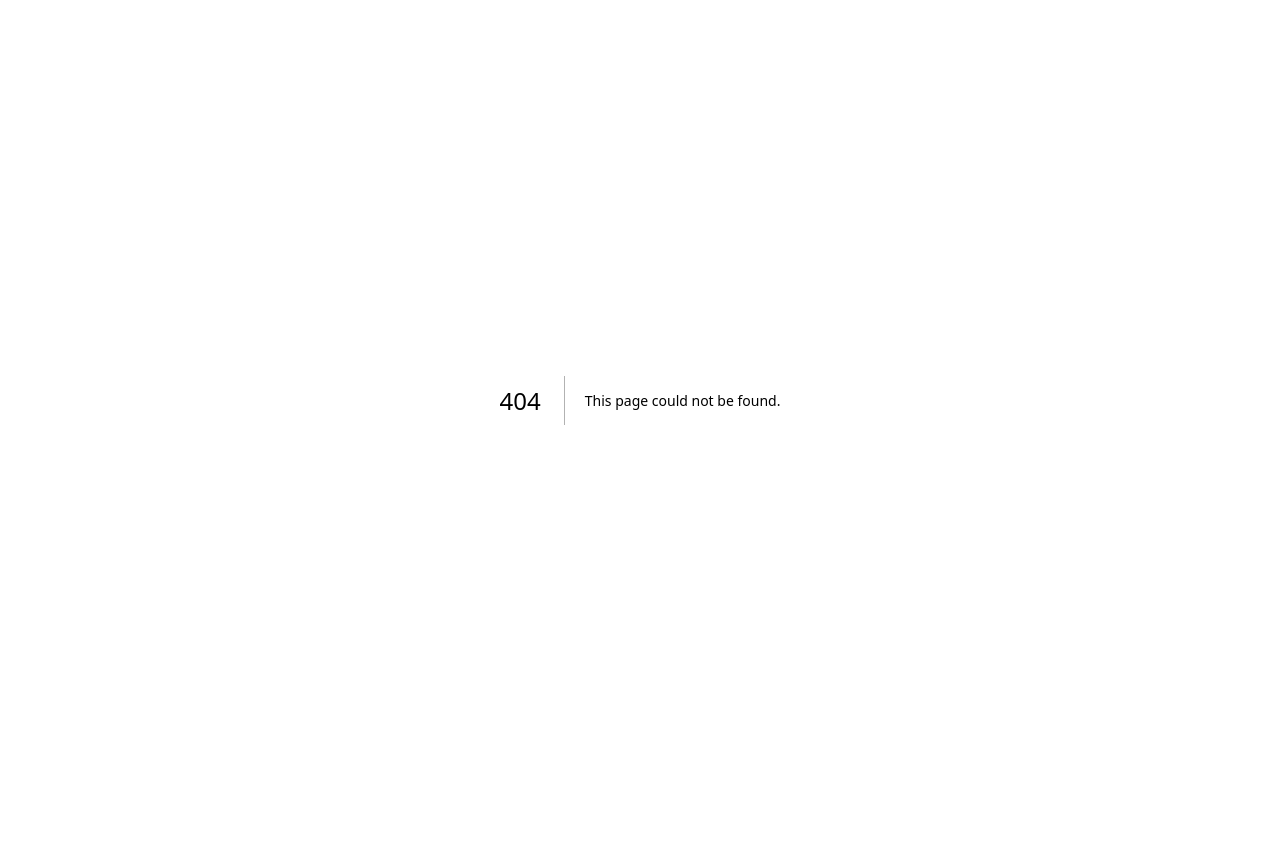
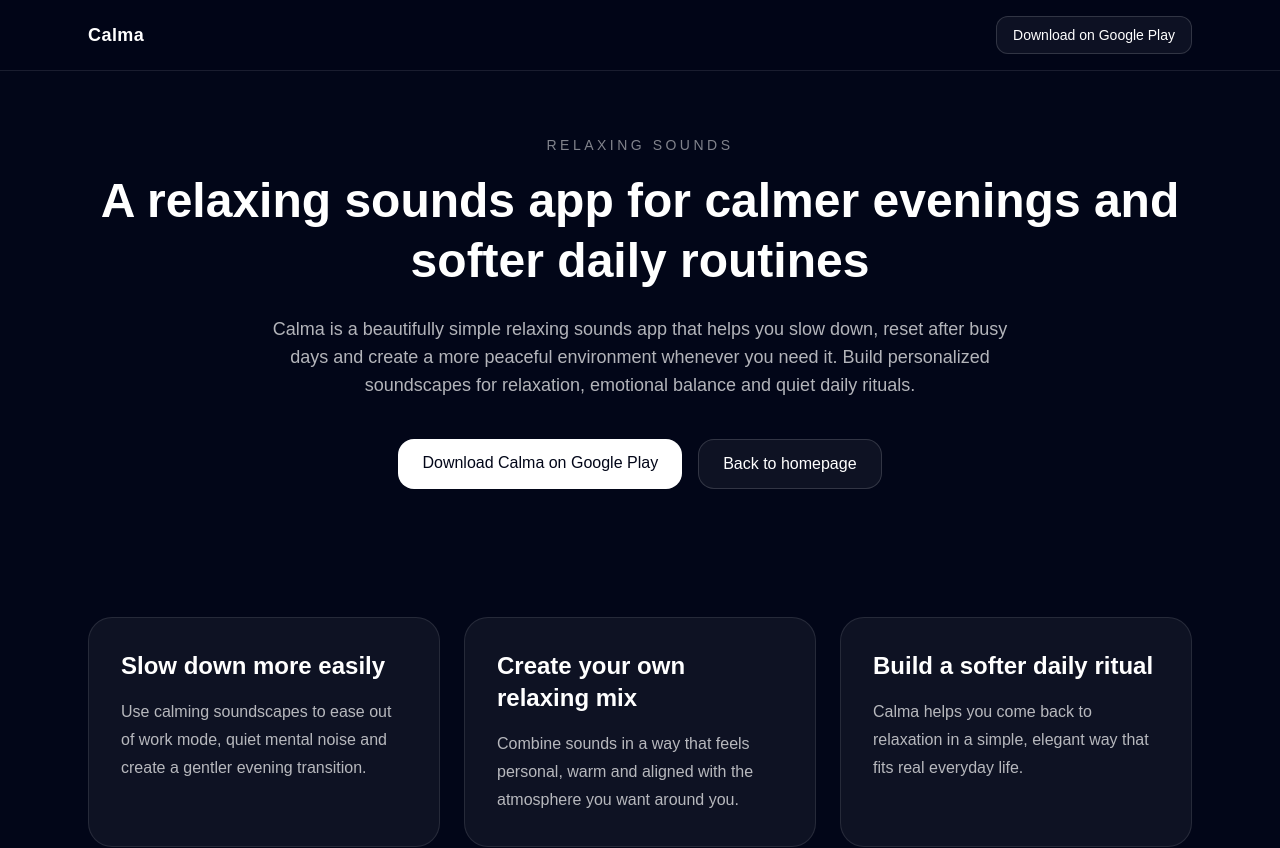
Before and after one commit to mattkoz0/calmasounds, a Next.js app: page /relaxing-sounds in a window 1280 px wide. Before the commit this address had no page. Shown: the top 848 px of the page. Before the commit the page ends 800 px from the top, so only its background shows below. Built offline with nearby package versions, Linux system fonts and the light colour scheme.

Commit message:
Add relaxing sounds page to sitemap and homepage links

```diff
--- a/app/page.tsx
+++ b/app/page.tsx
@@ -371,6 +371,15 @@
               Explore our sleep sounds app page
             </a>
           </p>
+          <p className="mt-3 text-sm text-white/60">
+            Want something softer for daily unwind?{" "}
+            <a
+              href="/relaxing-sounds"
+              className="text-white underline underline-offset-4 transition hover:text-white/80"
+            >
+              Explore our relaxing sounds page
+            </a>
+          </p>
         </div>
       </section>
     </main>
--- /dev/null
+++ b/app/relaxing-sounds/page.tsx
@@ -0,0 +1,232 @@
+import type { Metadata } from "next";
+import Image from "next/image";
+
+export const metadata: Metadata = {
+  title: "Relaxing Sounds App | Calma",
+  description:
+    "Discover Calma, a beautifully simple relaxing sounds app for calmer evenings, peaceful routines and personalized soundscapes.",
+  keywords: [
+    "relaxing sounds app",
+    "relaxation sounds",
+    "calming sounds app",
+    "relaxing ambient sounds",
+    "calma relaxing sounds",
+  ],
+  alternates: {
+    canonical: "https://www.calmasounds.com/relaxing-sounds",
+  },
+  openGraph: {
+    title: "Relaxing Sounds App | Calma",
+    description:
+      "Discover a beautifully simple relaxing sounds app for calmer evenings and peaceful daily routines.",
+    url: "https://www.calmasounds.com/relaxing-sounds",
+    siteName: "Calma",
+    locale: "en_US",
+    type: "website",
+  },
+  twitter: {
+    card: "summary_large_image",
+    title: "Relaxing Sounds App | Calma",
+    description:
+      "Discover a beautifully simple relaxing sounds app for calmer evenings and peaceful daily routines.",
+  },
+};
+
+export default function RelaxingSoundsPage() {
+  return (
+    <main className="min-h-screen bg-slate-950 text-white">
+      <header className="border-b border-white/10 bg-slate-950/80 backdrop-blur">
+        <div className="mx-auto flex max-w-6xl items-center justify-between px-6 py-4">
+          <a href="/" className="text-lg font-semibold tracking-wide">
+            Calma
+          </a>
+
+          <a
+            href="https://play.google.com/store/apps/details?id=pl.mitysoft.calma"
+            target="_blank"
+            rel="noopener noreferrer"
+            className="rounded-xl border border-white/15 bg-white/5 px-4 py-2 text-sm font-medium transition hover:bg-white/10"
+          >
+            Download on Google Play
+          </a>
+        </div>
+      </header>
+
+      <section className="mx-auto max-w-6xl px-6 py-16 text-center">
+        <p className="text-sm uppercase tracking-[0.25em] text-white/50">
+          Relaxing sounds
+        </p>
+        <h1 className="mt-4 text-4xl font-bold leading-tight sm:text-5xl">
+          A relaxing sounds app for calmer evenings and softer daily routines
+        </h1>
+        <p className="mx-auto mt-6 max-w-3xl text-base leading-7 text-white/70 sm:text-lg">
+          Calma is a beautifully simple relaxing sounds app that helps you slow
+          down, reset after busy days and create a more peaceful environment
+          whenever you need it. Build personalized soundscapes for relaxation,
+          emotional balance and quiet daily rituals.
+        </p>
+
+        <div className="mt-10 flex flex-col justify-center gap-4 sm:flex-row">
+          <a
+            href="https://play.google.com/store/apps/details?id=pl.mitysoft.calma"
+            target="_blank"
+            rel="noopener noreferrer"
+            className="rounded-2xl bg-white px-6 py-3 font-medium text-slate-950 transition hover:scale-[1.02]"
+          >
+            Download Calma on Google Play
+          </a>
+
+          <a
+            href="/"
+            className="rounded-2xl border border-white/15 bg-white/5 px-6 py-3 font-medium text-white transition hover:bg-white/10"
+          >
+            Back to homepage
+          </a>
+        </div>
+      </section>
+
+      <section className="mx-auto max-w-6xl px-6 py-16">
+        <div className="grid gap-6 md:grid-cols-3">
+          <div className="rounded-3xl border border-white/10 bg-white/5 p-8">
+            <h2 className="text-2xl font-semibold">Slow down more easily</h2>
+            <p className="mt-4 leading-7 text-white/70">
+              Use calming soundscapes to ease out of work mode, quiet mental
+              noise and create a gentler evening transition.
+            </p>
+          </div>
+
+          <div className="rounded-3xl border border-white/10 bg-white/5 p-8">
+            <h2 className="text-2xl font-semibold">Create your own relaxing mix</h2>
+            <p className="mt-4 leading-7 text-white/70">
+              Combine sounds in a way that feels personal, warm and aligned with
+              the atmosphere you want around you.
+            </p>
+          </div>
+
+          <div className="rounded-3xl border border-white/10 bg-white/5 p-8">
+            <h2 className="text-2xl font-semibold">Build a softer daily ritual</h2>
+            <p className="mt-4 leading-7 text-white/70">
+              Calma helps you come back to relaxation in a simple, elegant way
+              that fits real everyday life.
+            </p>
+          </div>
+        </div>
+      </section>
+
+      <section className="mx-auto max-w-6xl px-6 py-16">
+        <div className="mb-12 text-center">
+          <p className="text-sm uppercase tracking-[0.25em] text-white/50">
+            App preview
+          </p>
+          <h2 className="mt-4 text-3xl font-semibold sm:text-4xl">
+            See the relaxing side of Calma
+          </h2>
+        </div>
+
+        <div className="grid gap-6 sm:grid-cols-2 lg:grid-cols-4">
+          <div className="overflow-hidden rounded-3xl border border-white/10 bg-white/5 p-3">
+            <Image
+              src="/screenshots/1_en.png"
+              alt="Calma relaxing sounds screenshot 1"
+              width={720}
+              height={1600}
+              className="h-auto w-full rounded-2xl"
+            />
+          </div>
+
+          <div className="overflow-hidden rounded-3xl border border-white/10 bg-white/5 p-3">
+            <Image
+              src="/screenshots/2_en.png"
+              alt="Calma relaxing sounds screenshot 2"
+              width={720}
+              height={1600}
+              className="h-auto w-full rounded-2xl"
+            />
+          </div>
+
+          <div className="overflow-hidden rounded-3xl border border-white/10 bg-white/5 p-3">
+            <Image
+              src="/screenshots/3_en.png"
+              alt="Calma relaxing sounds screenshot 3"
+              width={720}
+              height={1600}
+              className="h-auto w-full rounded-2xl"
+            />
+          </div>
+
+          <div className="overflow-hidden rounded-3xl border border-white/10 bg-white/5 p-3">
+            <Image
+              src="/screenshots/4_en.png"
+              alt="Calma relaxing sounds screenshot 4"
+              width={720}
+              height={1600}
+              className="h-auto w-full rounded-2xl"
+            />
+          </div>
+        </div>
+      </section>
+
+      <section className="mx-auto max-w-5xl px-6 py-16">
+        <div className="mb-12 text-center">
+          <p className="text-sm uppercase tracking-[0.25em] text-white/50">FAQ</p>
+          <h2 className="mt-4 text-3xl font-semibold sm:text-4xl">
+            Relaxing sounds app FAQ
+          </h2>
+        </div>
+
+        <div className="space-y-6">
+          <div className="rounded-3xl border border-white/10 bg-white/5 p-8">
+            <h3 className="text-xl font-semibold">
+              What is a relaxing sounds app?
+            </h3>
+            <p className="mt-3 leading-7 text-white/70">
+              A relaxing sounds app helps you play calming audio that supports
+              unwinding, emotional reset and more peaceful routines.
+            </p>
+          </div>
+
+          <div className="rounded-3xl border border-white/10 bg-white/5 p-8">
+            <h3 className="text-xl font-semibold">
+              When can I use Calma for relaxation?
+            </h3>
+            <p className="mt-3 leading-7 text-white/70">
+              You can use Calma after work, during evening wind-down, while
+              reading, resting or anytime you want a softer background around you.
+            </p>
+          </div>
+
+          <div className="rounded-3xl border border-white/10 bg-white/5 p-8">
+            <h3 className="text-xl font-semibold">
+              Can I personalize the relaxing sounds?
+            </h3>
+            <p className="mt-3 leading-7 text-white/70">
+              Yes. Calma is designed around creating your own personalized
+              relaxing soundscape instead of relying on only one fixed track.
+            </p>
+          </div>
+        </div>
+      </section>
+
+      <section className="mx-auto max-w-4xl px-6 py-16 text-center">
+        <div className="rounded-3xl border border-white/10 bg-gradient-to-br from-white/10 to-white/5 p-10 shadow-2xl shadow-black/20 sm:p-12">
+          <h2 className="text-3xl font-semibold sm:text-4xl">
+            Try Calma for calmer daily moments
+          </h2>
+          <p className="mt-4 leading-7 text-white/70">
+            Download Calma on Google Play and create a more peaceful atmosphere
+            with personalized relaxing sounds.
+          </p>
+
+          <a
+            href="https://play.google.com/store/apps/details?id=pl.mitysoft.calma"
+            target="_blank"
+            rel="noopener noreferrer"
+            className="mt-8 inline-block rounded-2xl bg-white px-6 py-3 font-medium text-slate-950 transition hover:scale-[1.02]"
+          >
+            Download on Google Play
+          </a>
+        </div>
+      </section>
+    </main>
+  );
+}
--- a/app/sitemap.ts
+++ b/app/sitemap.ts
@@ -14,5 +14,11 @@
       changeFrequency: "weekly",
       priority: 0.8,
     },
+    {
+      url: "https://www.calmasounds.com/relaxing-sounds",
+      lastModified: new Date(),
+      changeFrequency: "weekly",
+      priority: 0.8,
+    },
   ];
 }
```
